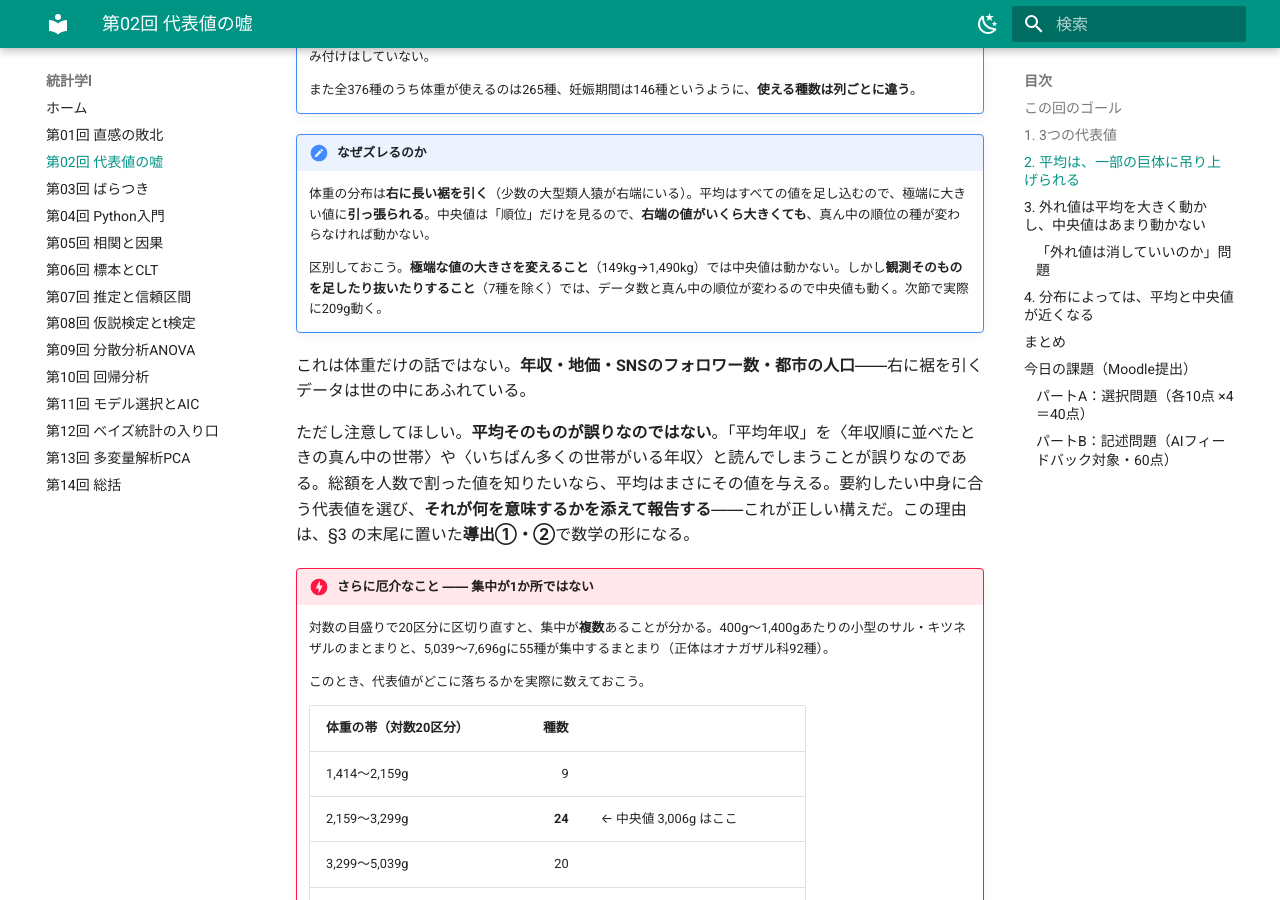
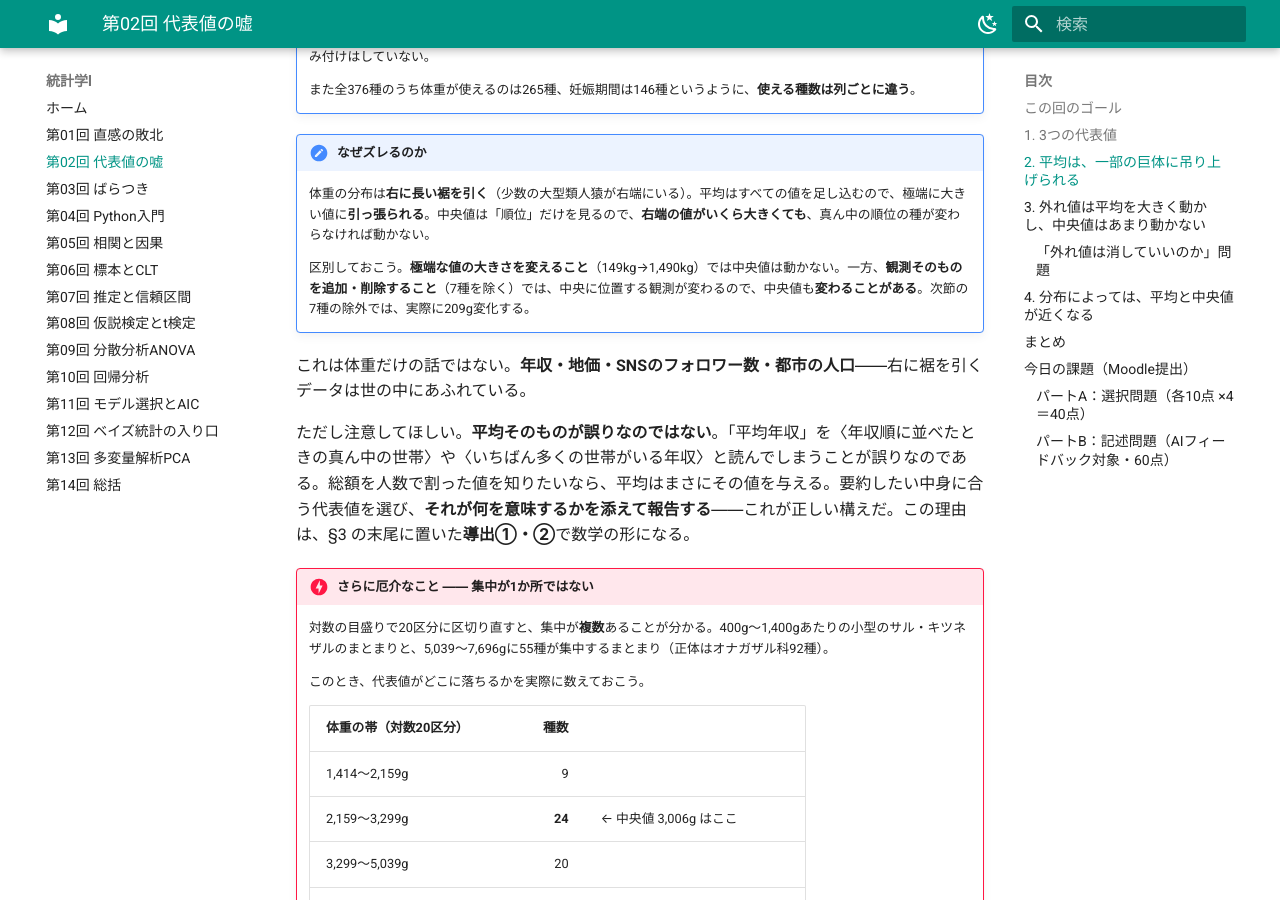
Before and after one commit to aonoa68/toukei-1, an MkDocs documentation site: the page built from docs/02_representative_values.md, in a window 1280 px wide and 900 px high, scrolled down 1844 px. Built offline with MkDocs 1.6.1 and Material for MkDocs 9.7.7, drawn with Linux system fonts in a browser that asks for light colours.

Commit message:
第2回：断定が強すぎる3文を、修正済みの説明にそろえる
- Colabの最初のヒストグラム直後「分布が左右対称でないと、平均は山の位置を
  表さない」は一般には成り立たない。1,4,4,4,5,6 は左右対称でないが平均・
  中央値・最頻値がすべて4になる。「平均は最も多くのデータが集まる位置と
  一致するとは限らない」に改め、この反例も添えた（A3で「平均と中央値が
  近いので必ず左右対称」と答えた学生への説明にも使える）
- Colabの科別集計後「分布が二山なら、答えは平均◯kgではなく大きく2つの
  グループがある」は、報告と説明を二者択一にしてしまう。「平均や中央値を
  報告してよい。ただしそれだけで終わらせず、集中が複数あることを
  ヒストグラムと一緒に示す」に変更
- 本文第2節の「観測を足したり抜いたりすると中央値も動く」が第3節の修正と
  食い違っていた。「変わることがある」にそろえた

あわせて、科別の種数について「よく研究された科ほど多く含まれる」と
断定していた箇所を、記録のある種だけを数えていること、科によって記録の
得られやすさが違う可能性があること、この集計では種数の多さと研究量を
区別できないこと、に書き直した。

Co-Authored-By: Claude Opus 5 (1M context) <noreply@anthropic.com>
Claude-Session: https://claude.ai/code/session_01VNG6MY7caqH6ZBqg92AUZE

```diff
--- a/docs/02_representative_values.md
+++ b/docs/02_representative_values.md
@@ -66,7 +66,7 @@
 !!! note "なぜズレるのか"
     体重の分布は**右に長い裾を引く**（少数の大型類人猿が右端にいる）。平均はすべての値を足し込むので、極端に大きい値に**引っ張られる**。中央値は「順位」だけを見るので、**右端の値がいくら大きくても**、真ん中の順位の種が変わらなければ動かない。
 
-    区別しておこう。**極端な値の大きさを変えること**（149kg→1,490kg）では中央値は動かない。しかし**観測そのものを足したり抜いたりすること**（7種を除く）では、データ数と真ん中の順位が変わるので中央値も動く。次節で実際に209g動く。
+    区別しておこう。**極端な値の大きさを変えること**（149kg→1,490kg）では中央値は動かない。一方、**観測そのものを追加・削除すること**（7種を除く）では、中央に位置する観測が変わるので、中央値も**変わることがある**。次節の7種の除外では、実際に209g変化する。
 
 これは体重だけの話ではない。**年収・地価・SNSのフォロワー数・都市の人口**――右に裾を引くデータは世の中にあふれている。
 
```
Also changed, not shown: 1 other file.
